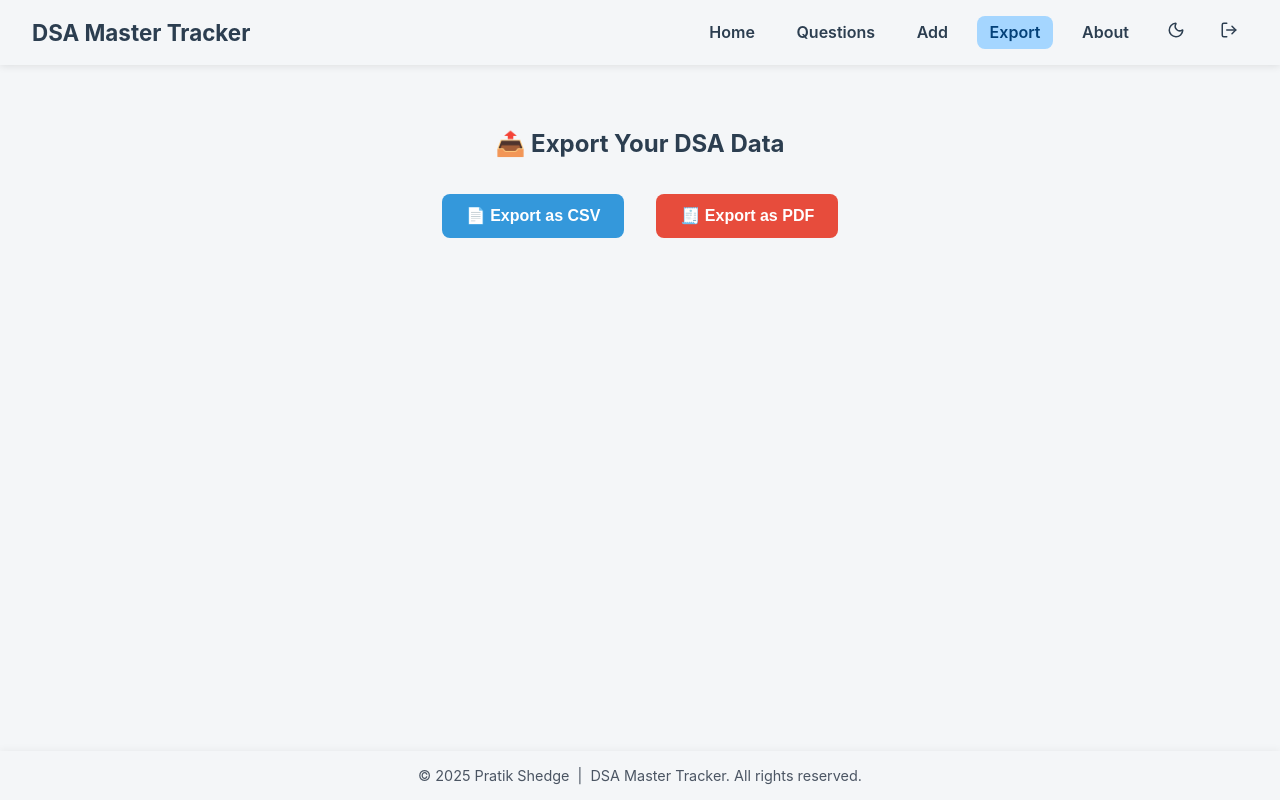
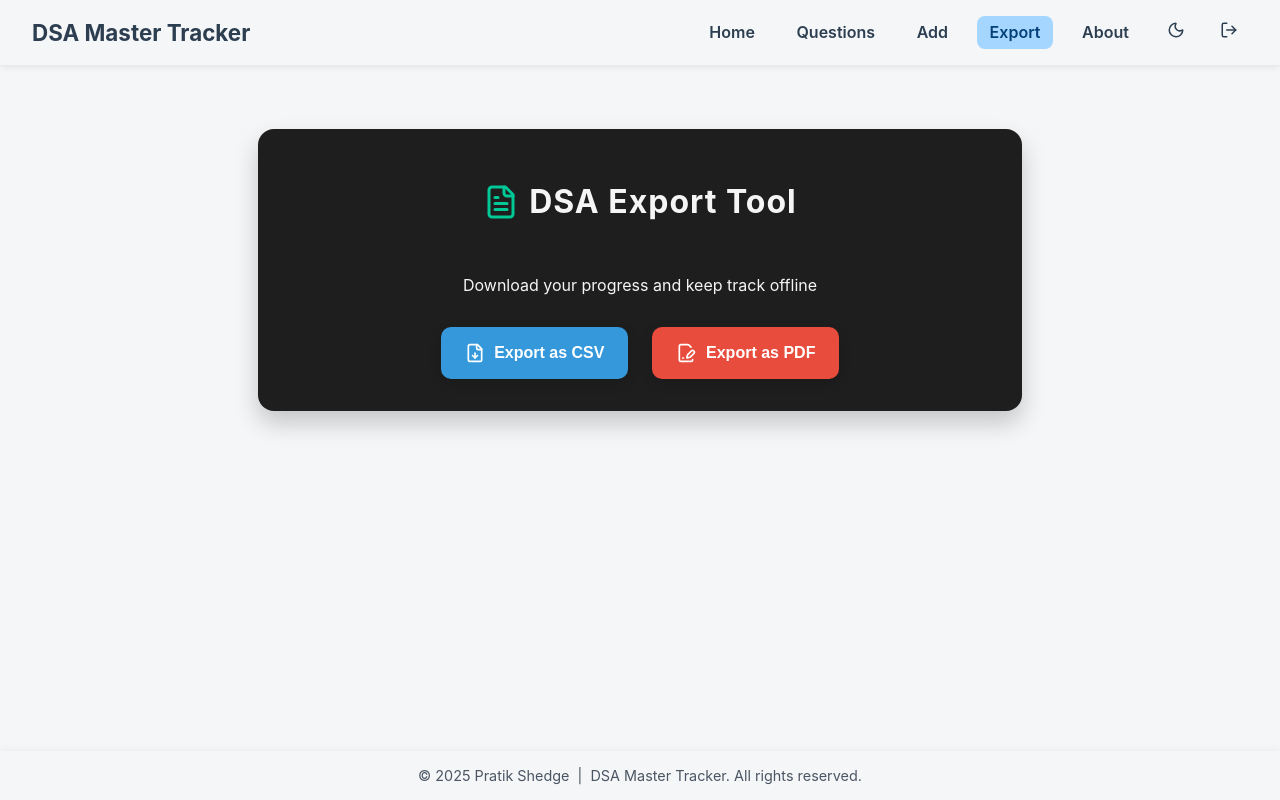
Before and after one commit to Pratik-shedge07/dsa-tracker, a React (Create React App) app: page /export in a window 1280 px wide. Built offline with nearby package versions, Linux system fonts and the light colour scheme; sample sign-in values are in the browser's storage.

Commit message:
export changed

```diff
--- a/src/pages/ExportPage.jsx
+++ b/src/pages/ExportPage.jsx
@@ -1,36 +1,86 @@
 import React from 'react';
 import styled from 'styled-components';
 import { exportToCSV, exportToPDF } from '../utils/exportUtils';
+import { FileText, FileDown, FileSignature } from 'lucide-react';
 
 const Wrapper = styled.div`
-  max-width: 600px;
+  max-width: 700px;
   margin: 4rem auto;
+  padding: 2rem;
   text-align: center;
+  background-color: ${({ theme }) => theme?.background || '#1e1e1e'};
+  color: ${({ theme }) => theme?.text || '#f5f5f5'};
+  border-radius: 16px;
+  box-shadow: 0 12px 24px rgba(0, 0, 0, 0.2);
+`;
+
+const Logo = styled.div`
+  display: flex;
+  align-items: center;
+  justify-content: center;
+  margin-bottom: 2rem;
+
+  svg {
+    margin-right: 10px;
+    color: #00c896;
+  }
+
+  h1 {
+    font-size: 2rem;
+    font-weight: bold;
+    letter-spacing: 1px;
+  }
+`;
+
+const ExportButtons = styled.div`
+  display: flex;
+  justify-content: center;
+  gap: 1.5rem;
+  flex-wrap: wrap;
+  margin-top: 2rem;
 `;
 
 const Button = styled.button`
-  padding: 0.8rem 1.5rem;
-  margin: 1rem;
+  padding: 1rem 1.5rem;
+  display: flex;
+  align-items: center;
+  gap: 0.6rem;
   border: none;
-  border-radius: 8px;
+  border-radius: 10px;
   font-size: 1rem;
   font-weight: 600;
   cursor: pointer;
+  background-color: ${({ pdf }) => (pdf ? '#e74c3c' : '#3498db')};
   color: white;
-  background-color: ${({ pdf }) => (pdf ? '#e74c3c' : '#3498db')};
-  transition: transform 0.2s ease;
+  box-shadow: 0 4px 12px rgba(0, 0, 0, 0.15);
+  transition: all 0.2s ease;
 
   &:hover {
-    transform: scale(1.05);
+    transform: translateY(-3px) scale(1.05);
   }
 `;
 
 const ExportPage = ({ questions }) => {
   return (
     <Wrapper>
-      <h2>📤 Export Your DSA Data</h2>
-      <Button onClick={() => exportToCSV(questions)}>📄 Export as CSV</Button>
-      <Button pdf onClick={() => exportToPDF(questions)}>🧾 Export as PDF</Button>
+      <Logo>
+        <FileText size={36} />
+        <h1>DSA Export Tool</h1>
+      </Logo>
+
+      <p>Download your progress and keep track offline</p>
+
+      <ExportButtons>
+        <Button onClick={() => exportToCSV(questions)}>
+          <FileDown size={20} />
+          Export as CSV
+        </Button>
+
+        <Button pdf onClick={() => exportToPDF(questions)}>
+          <FileSignature size={20} />
+          Export as PDF
+        </Button>
+      </ExportButtons>
     </Wrapper>
   );
 };
```
